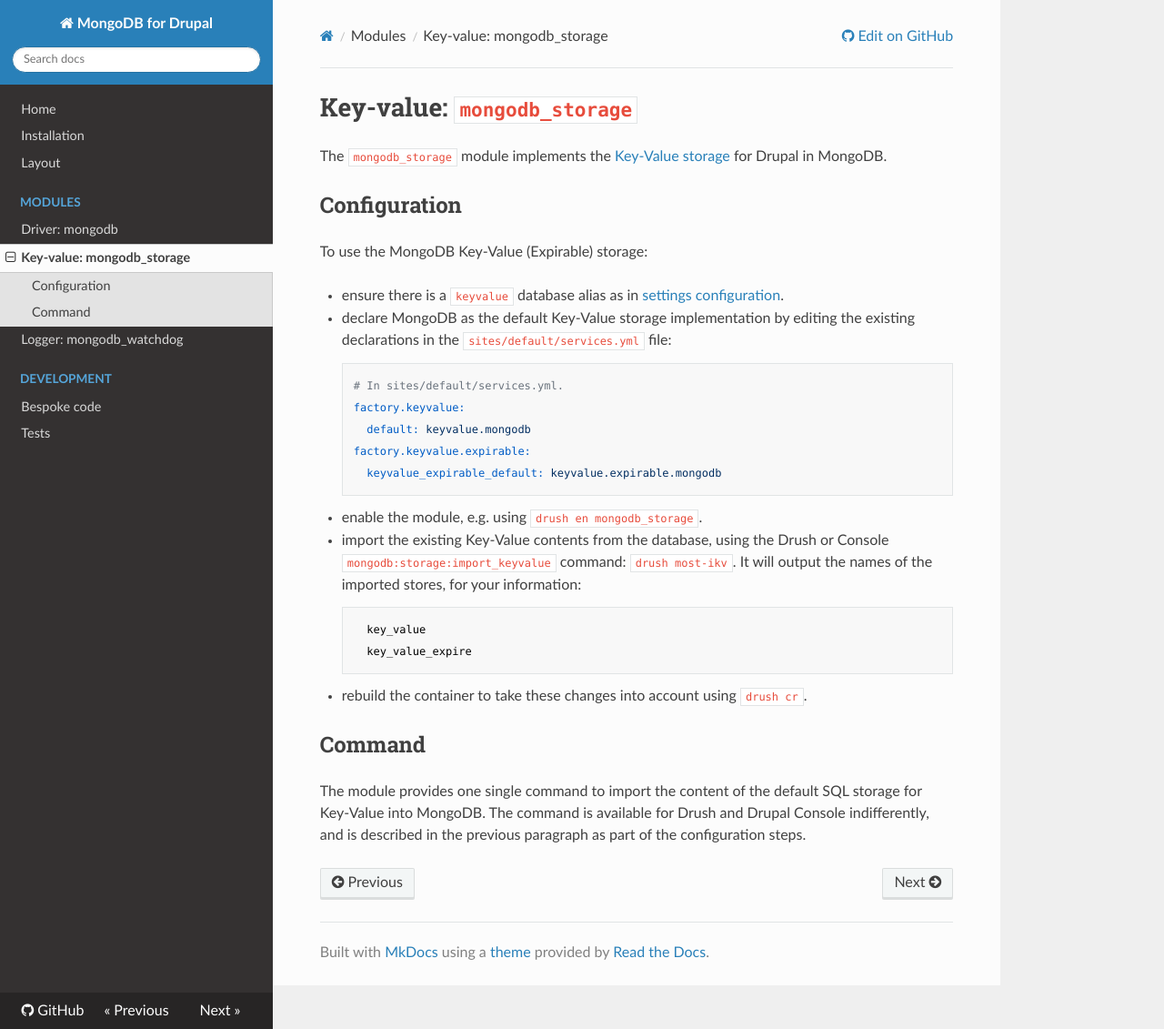
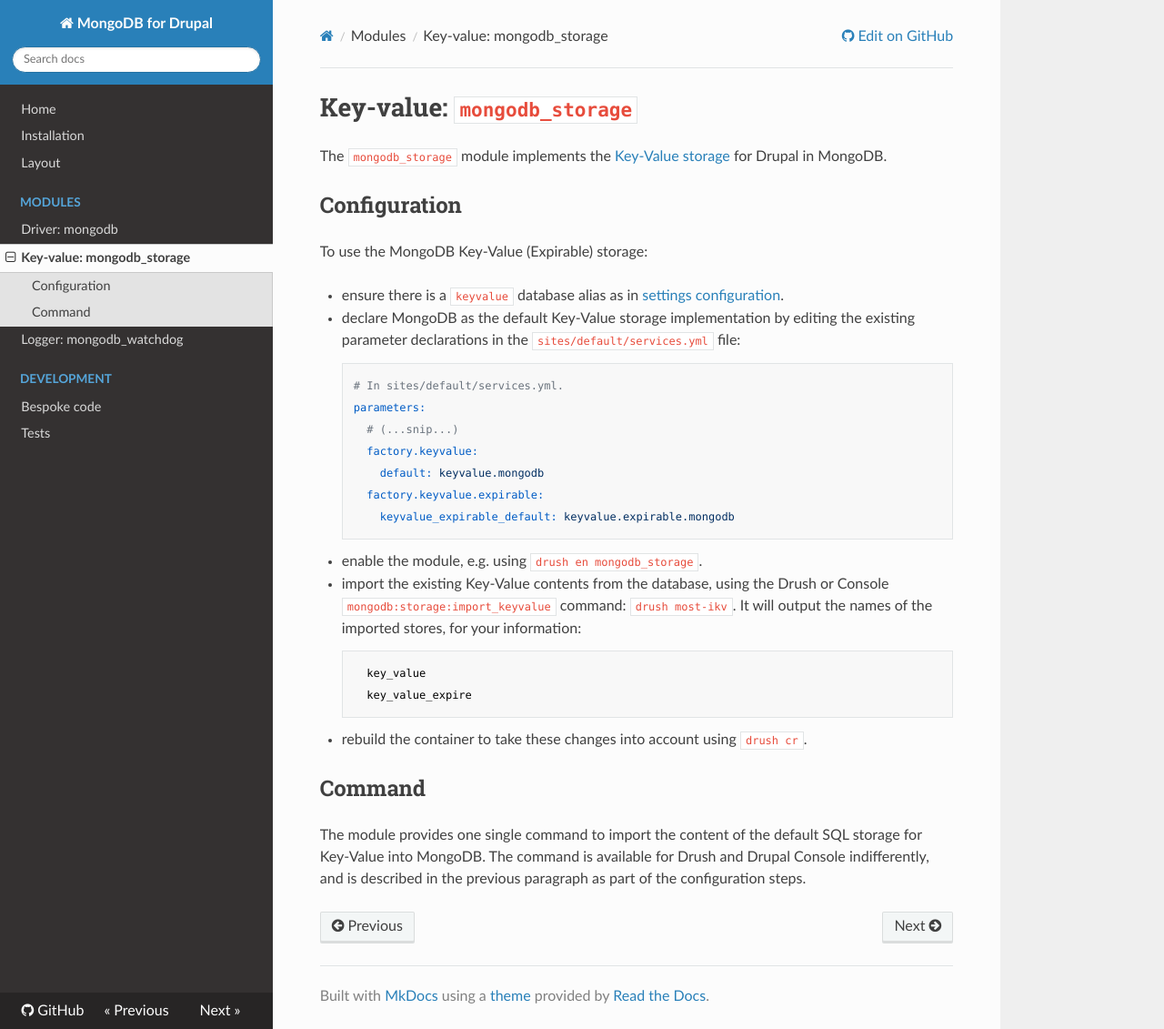
Before and after one commit to fgm/mongodb, an MkDocs documentation site: the page built from docs/modules/mongodb_storage.md, in a window 1280 px wide and 1131 px high. Shown: the whole window at 91% size. Built offline with MkDocs 1.6.1, drawn with Linux system fonts in a browser that asks for light colours; nearby versions of some CDN libraries.

Commit message:
Issue #3005109: clarify mongodb_storage documentation.

```diff
--- a/docs/modules/mongodb_storage.md
+++ b/docs/modules/mongodb_storage.md
@@ -10,13 +10,15 @@ To use the MongoDB Key-Value (Expirable) storage:
 * ensure there is a `keyvalue` database alias as in
   [settings configuration](../../install#settings-configuration).
 * declare MongoDB as the default Key-Value storage implementation by editing
-  the existing declarations in the `sites/default/services.yml` file:
+  the existing parameter declarations in the `sites/default/services.yml` file:
 
         # In sites/default/services.yml.
-        factory.keyvalue:
-          default: keyvalue.mongodb
-        factory.keyvalue.expirable:
-          keyvalue_expirable_default: keyvalue.expirable.mongodb
+        parameters:
+          # (...snip...)
+          factory.keyvalue:
+            default: keyvalue.mongodb
+          factory.keyvalue.expirable:
+            keyvalue_expirable_default: keyvalue.expirable.mongodb
 
 * enable the module, e.g. using `drush en mongodb_storage`.
 * import the existing Key-Value contents from the database, using the Drush
```
